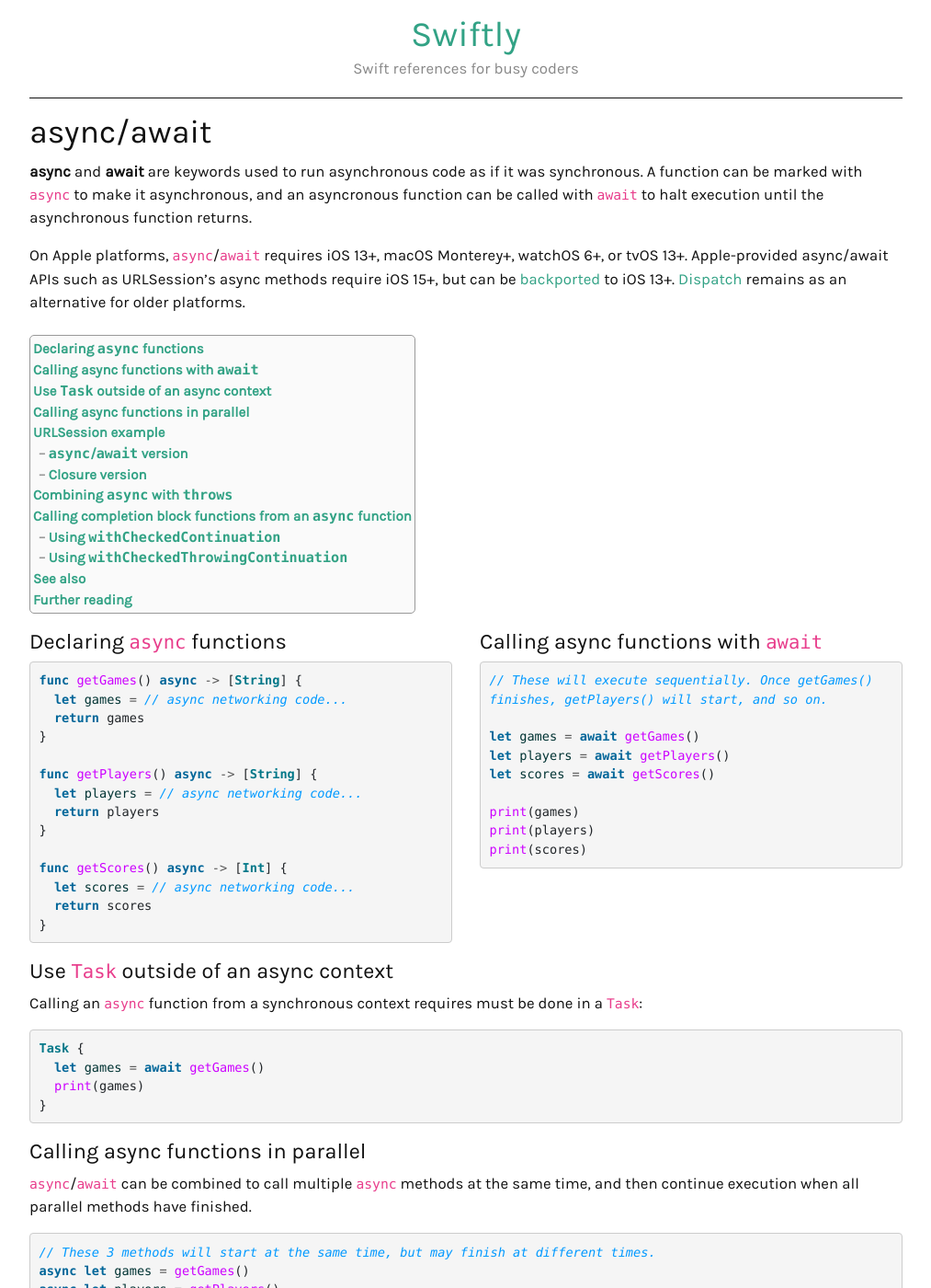
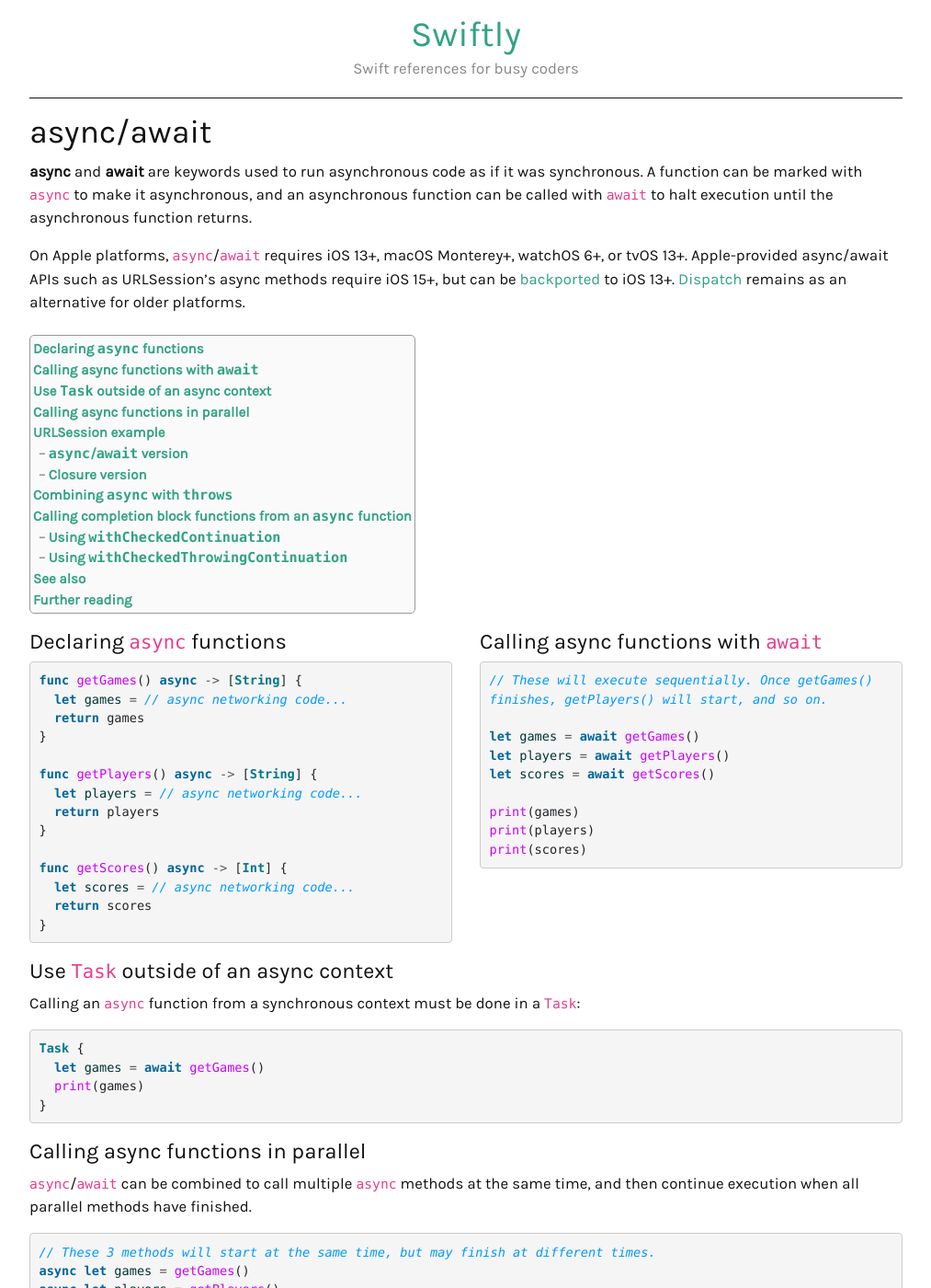
Before and after one commit to ebelinski/swiftly, a Jekyll site: the page built from _subpages/async-await.md, in a window 1280 px wide and 1400 px high. Shown: the whole window at 92% size, without its empty margins (133-1146 px from the left). Built offline with Jekyll 4.4.1, drawn with Linux system fonts in a browser that asks for light colours; some of the changed text lies outside the part shown.

Commit message:
Fix bugs and typos in code examples
- errors.md: notEnoughSpace referenced an undefined apiManager; use the
  local constant. Make never-mutated vars lets.
- async-await.md: the withCheckedThrowingContinuation example discarded
  the closure's error parameter and then referenced it (did not
  compile); the "async with throws" example claimed a failure output
  for a request that succeeds; fix "asyncronous" and "requires must be
  done" typos.
- strings.md: .count is a property, not a method.
- for-in.md: fix description grammar.

Co-Authored-By: Claude Fable 5 <noreply@anthropic.com>

````diff
--- a/_subpages/async-await.md
+++ b/_subpages/async-await.md
@@ -11,7 +11,7 @@ redirect_from:
 ---
 {::options parse_block_html="true" /}
 
-**async** and **await** are keywords used to run asynchronous code as if it was synchronous. A function can be marked with `async` to make it asynchronous, and an asyncronous function can be called with `await` to halt execution until the asynchronous function returns.
+**async** and **await** are keywords used to run asynchronous code as if it was synchronous. A function can be marked with `async` to make it asynchronous, and an asynchronous function can be called with `await` to halt execution until the asynchronous function returns.
 
 On Apple platforms, `async`/`await` requires iOS 13+, macOS Monterey+, watchOS 6+, or tvOS 13+. Apple-provided async/await APIs such as URLSession's async methods require iOS 15+, but can be [backported](https://www.swiftbysundell.com/articles/making-async-system-apis-backward-compatible/) to iOS 13+. [Dispatch](/dispatch) remains as an alternative for older platforms.
 
@@ -59,7 +59,7 @@ print(scores)
 
 ### Use `Task` outside of an async context
 
-Calling an `async` function from a synchronous context requires must be done in a `Task`:
+Calling an `async` function from a synchronous context must be done in a `Task`:
 
 ```swift
 Task {
@@ -208,8 +208,8 @@ print(games)
 import Foundation
 
 func legacyGetGames(completion: @escaping (Result<[String], Error>) -> Void) {
-  URLSession.shared.dataTask(with: URL(string: "https://swiftly.dev/api/games")!) { data, _, _ in
-    if let error = error {
+  URLSession.shared.dataTask(with: URL(string: "https://swiftly.dev/api/games")!) { data, _, error in
+    if let error {
       completion(.failure(error))
       return
     }
````
Also changed, not shown: other parts of _subpages/async-await.md (+1 -1 lines), _subpages/errors.md (+3 -3 lines), _subpages/for-in.md (+1 -1 lines), _subpages/strings.md (+1 -1 lines).
